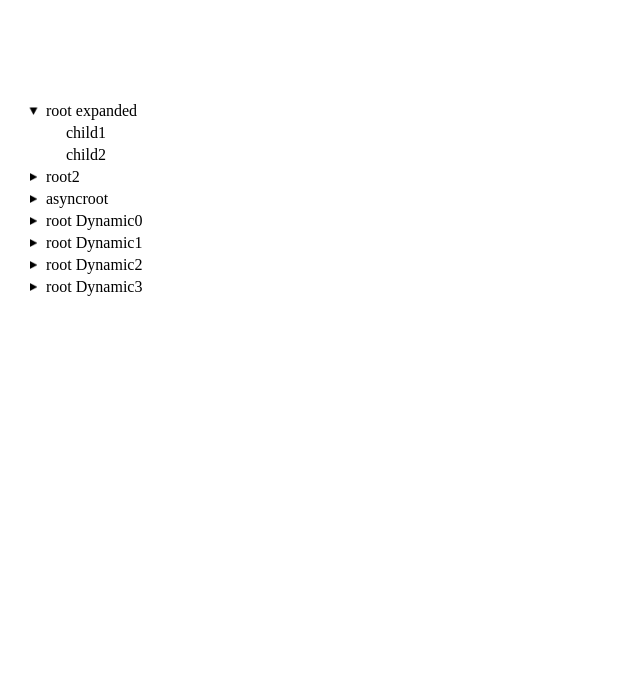
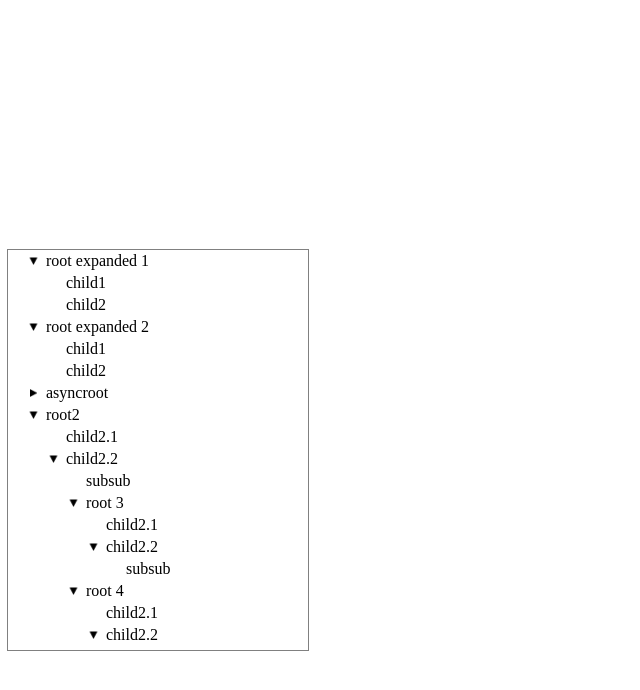
Before and after one commit to e-cloud/ngx-tree, an Angular app: page / in a window 1280 px wide. Shown: the top 690 px of the page, without its empty margins (0-640 px from the left). Built offline with nearby package versions, Linux system fonts and the light colour scheme.

Commit message:
demo: enrich demo with event logging

```diff
--- a/src/app/demo.component.html
+++ b/src/app/demo.component.html
@@ -1 +1,16 @@
-<ngx-tree [nodes]="nodes" [options]="customTemplateStringOptions"></ngx-tree>
+<ngx-tree
+  [nodes]="nodes"
+  [options]="customTemplateStringOptions"
+  (expand)="log($event)"
+  (collapse)="log($event)"
+  (changeFilter)="log($event)"
+  (toggleExpander)="log($event)"
+  (addNode)="log($event)"
+  (removeNode)="log($event)"
+  (activate)="log($event)"
+  (deactivate)="log($event)"
+  (focus)="log($event)"
+  (blur)="log($event)"
+  (initialized)="log($event)"
+  (loadChildren)="log($event)"
+></ngx-tree>
--- a/src/app/demo.component.scss
+++ b/src/app/demo.component.scss
@@ -1,6 +1,7 @@
 ngx-tree {
   display: block;
-  margin-top: 100px;
+  margin-top: 250px;
   height: 400px;
   width: 300px;
+  outline: 1px solid grey;
 }
--- a/src/app/demo.component.ts
+++ b/src/app/demo.component.ts
@@ -37,7 +37,7 @@ export class DemoComponent {
         this.nodes = [
             {
                 expanded: true,
-                name: 'root expanded',
+                name: 'root expanded 1',
                 subTitle: 'the root',
                 children: [
                     {
@@ -53,6 +53,28 @@ export class DemoComponent {
                 ],
             },
             {
+                expanded: true,
+                name: 'root expanded 2',
+                subTitle: 'the root',
+                children: [
+                    {
+                        name: 'child1',
+                        subTitle: 'a good child',
+                        hasChildren: false,
+                    },
+                    {
+                        name: 'child2',
+                        subTitle: 'a bad child',
+                        hasChildren: false,
+                    },
+                ],
+            },
+            {
+                name: 'asyncroot',
+                hasChildren: true,
+            },
+            {
+                expanded: true,
                 name: 'root2',
                 subTitle: 'the second root',
                 children: [
@@ -63,6 +85,7 @@ export class DemoComponent {
                         hasChildren: false,
                     },
                     {
+                        expanded: true,
                         name: 'child2.2',
                         subTitle: 'new and improved2',
                         children: [
@@ -72,18 +95,67 @@ export class DemoComponent {
                                 subTitle: 'subsub',
                                 hasChildren: false,
                             },
+                            {
+                                expanded: true,
+                                name: 'root 3',
+                                subTitle: 'the second root',
+                                children: [
+                                    {
+                                        name: 'child2.1',
+                                        subTitle: 'new and improved',
+                                        uuid: '11',
+                                        hasChildren: false,
+                                    },
+                                    {
+                                        expanded: true,
+                                        name: 'child2.2',
+                                        subTitle: 'new and improved2',
+                                        children: [
+                                            {
+                                                uuid: 1001,
+                                                name: 'subsub',
+                                                subTitle: 'subsub',
+                                                hasChildren: false,
+                                            },
+                                        ],
+                                    },
+                                ],
+                            },
+                            {
+                                expanded: true,
+                                name: 'root 4',
+                                subTitle: 'the second root',
+                                children: [
+                                    {
+                                        name: 'child2.1',
+                                        subTitle: 'new and improved',
+                                        uuid: '11',
+                                        hasChildren: false,
+                                    },
+                                    {
+                                        expanded: true,
+                                        name: 'child2.2',
+                                        subTitle: 'new and improved2',
+                                        children: [
+                                            {
+                                                uuid: 1001,
+                                                name: 'subsub',
+                                                subTitle: 'subsub',
+                                                hasChildren: false,
+                                            },
+                                        ],
+                                    },
+                                ],
+                            },
                         ],
                     },
                 ],
-            },
-            {
-                name: 'asyncroot',
-                hasChildren: true,
             },
         ]
 
         for (let i = 0; i < 4; i++) {
             this.nodes.push({
+                expanded: i === 0,
                 name: `root Dynamic${i}`,
                 subTitle: `root created dynamically ${i}`,
                 children: new Array((i + 1) * 100).fill(null).map((item, n) => ({
@@ -95,7 +167,6 @@ export class DemoComponent {
         }
     }
 
-
     getChildren(node: any) {
         return new Promise((resolve, reject) => {
             setTimeout(() => resolve(this.asyncChildren.map((c) => {
@@ -105,4 +176,8 @@ export class DemoComponent {
             })), 1000)
         })
     }
+
+    log($event) {
+        // console.log($event)
+    }
 }
```
